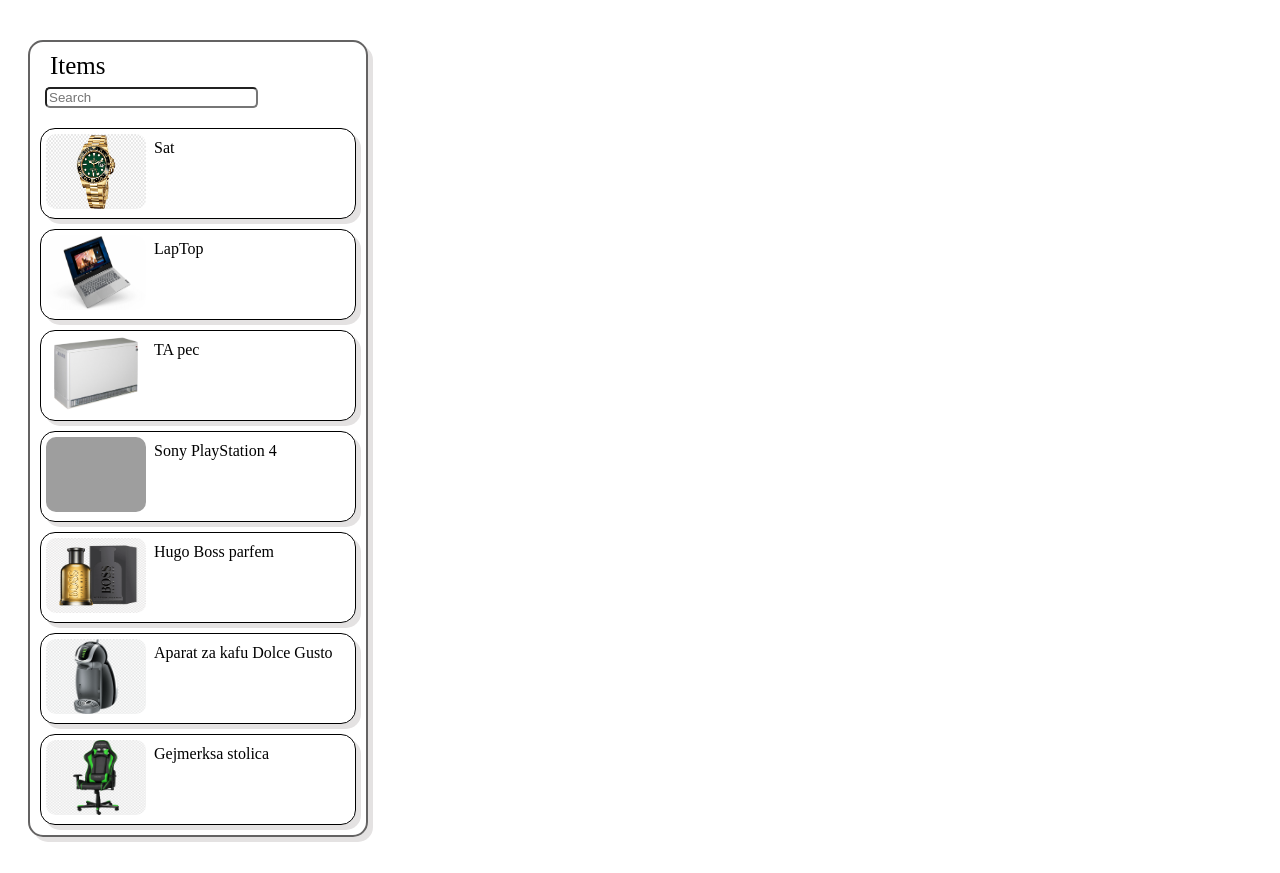
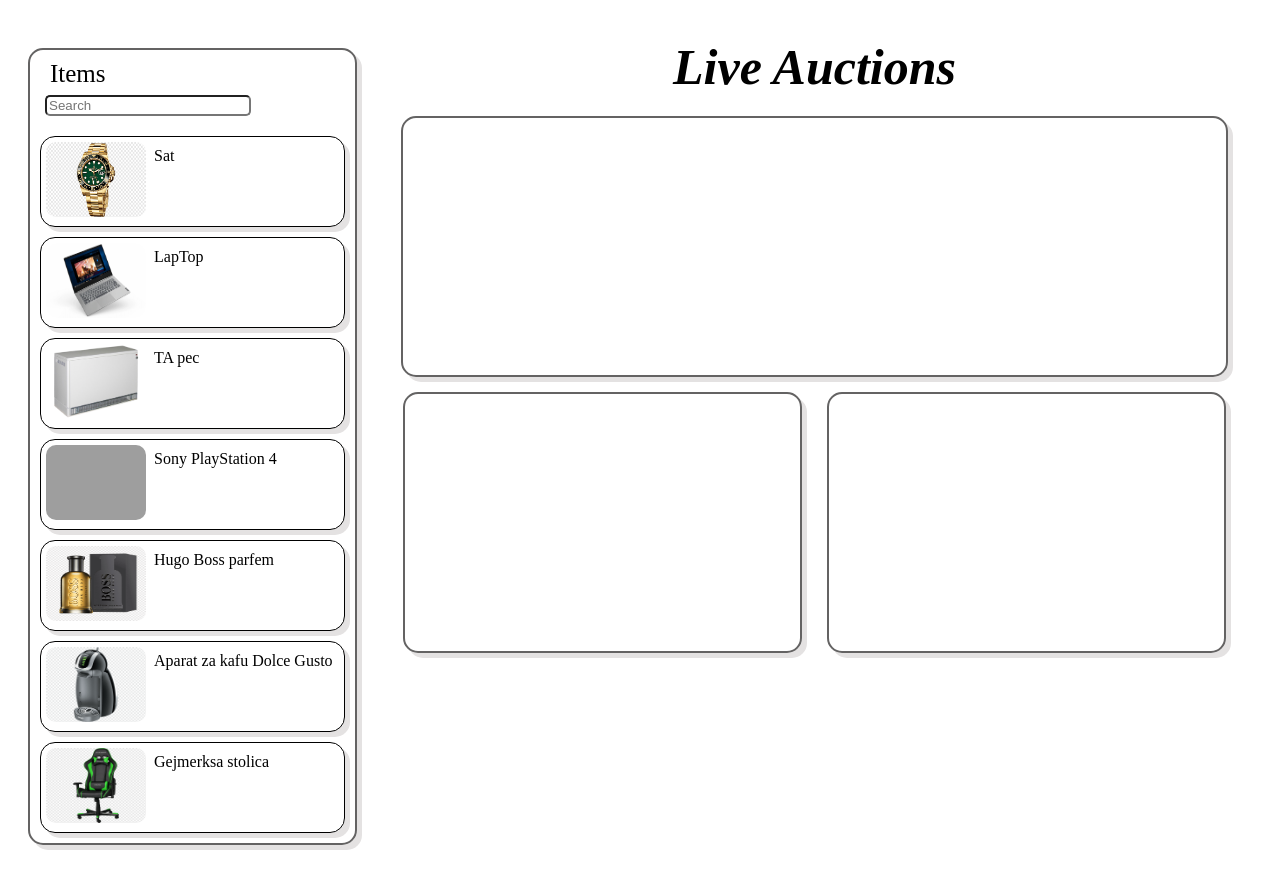
Before and after one commit to predrag01/Auctions, a website built with webpack: page index.html in a window 1280 px wide. Built offline with nearby package versions, Linux system fonts and the light colour scheme; data requests are answered from the project's data file; grey boxes are pictures that could not be loaded.

Commit message:
Initial design of part for representing data and biding

```diff
--- a/src/index.ts
+++ b/src/index.ts
@@ -1,5 +1,7 @@
 import { handleSerach } from "./logic/itemListLogic";
+import { drawCenter } from "./view/itemDetailView";
 import { drawItemList } from "./view/itemListView";
 
 drawItemList();
 handleSerach();
+drawCenter()
--- a/src/style.css
+++ b/src/style.css
@@ -51,3 +51,60 @@
     margin-bottom: 10px;
     margin-top: 7px;
 }
+
+.mainDiv {
+    display: flex;
+    flex-direction: row;
+}
+
+.centerDiv {
+    display: flex;
+    flex-direction: column;
+    align-items: center;
+    width: 75%;
+}
+
+.mainTitle {
+    font-size: 50px;
+    font-weight: bold;
+    font-style: italic;
+}
+
+.mainTitleDiv {
+    margin-top: 30px;
+}
+
+.detailsDiv {
+    border: 2px solid rgb(100, 99, 99);
+    width: 90%;
+    height: 30%;
+    margin-top: 20px;
+    border-radius: 15px;
+    box-shadow: 5px 5px #e4e2e2;
+}
+
+.watchsDiv {
+    width: 90%;
+    height: 30%;
+    margin-top: 15px;
+    border-radius: 15px;
+    display: flex;
+    flex-direction: row;
+    justify-content: space-between;
+}
+
+.watch1Div {
+    border: 2px solid rgb(100, 99, 99);
+    box-shadow: 5px 5px #e4e2e2;
+    width: 48%;
+    height: 100%;
+    border-radius: 15px;
+}
+
+.watch2Div {
+    border: 2px solid rgb(100, 99, 99);
+    box-shadow: 5px 5px #e4e2e2;
+    width: 48%;
+    height: 100%;
+    border-radius: 15px;
+}
--- /dev/null
+++ b/src/view/itemDetailView.ts
@@ -0,0 +1,14 @@
+import { Item } from "../models/Item";
+import { drawDiv, drawLabel } from "../pattern";
+
+export function drawCenter() {
+    const mainDiv: HTMLElement =document.querySelector(".mainDiv");
+    const centerDiv=drawDiv(mainDiv, "centerDiv");
+
+    const mainTitleDiv= drawDiv(centerDiv, "mainTitleDiv");
+    drawLabel(mainTitleDiv, "mainTitle", "Live Auctions");
+    const detailsDiv=drawDiv(centerDiv, "detailsDiv");
+    const watcshDiv=drawDiv(centerDiv, "watchsDiv");
+    const watcs1Div=drawDiv(watcshDiv, "watch1Div");
+    const watcs2Div=drawDiv(watcshDiv, "watch2Div");
+}
--- a/src/view/itemListView.ts
+++ b/src/view/itemListView.ts
@@ -1,6 +1,6 @@
 import { Item } from "../models/Item";
 import { getItems } from "../controllers/Controller";
-import { drawDiv, drawLabel } from "../../pattern";
+import { drawDiv, drawLabel } from "../pattern";
 
 export function drawCard(parent: HTMLElement, item: Item){
     const div =drawDiv(parent, "item-div");
@@ -25,7 +25,8 @@
 };
 
 export function drawItemList() {
-    const itemsDiv=drawDiv(document.body, "itemsDiv");
+    const mainDiv=drawDiv(document.body, "mainDiv");
+    const itemsDiv=drawDiv(mainDiv, "itemsDiv");
     const labDiv=drawDiv(itemsDiv, "labelDiv");
     drawLabel(labDiv, "items", "Items");
 
```
Also changed, not shown: src/pattern.ts (renamed from pattern.ts).
